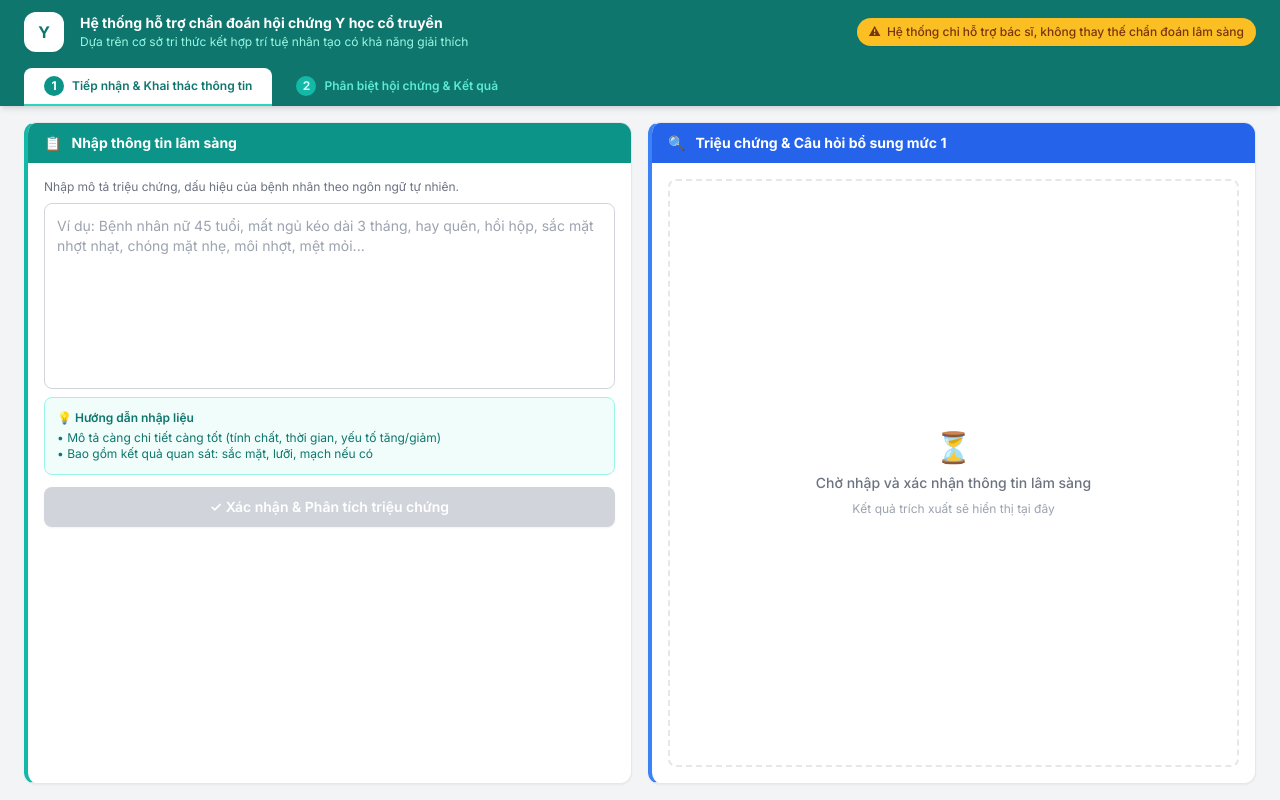
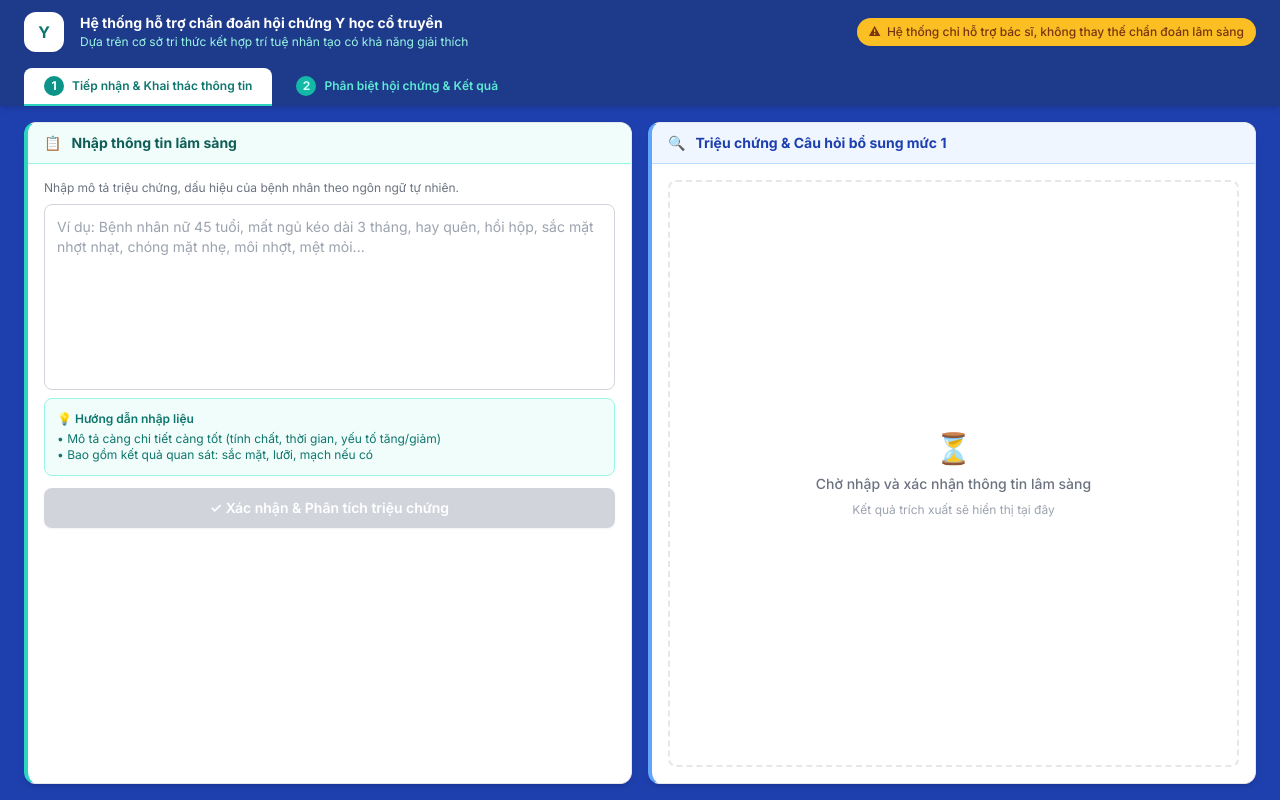
Before and after one commit to nguyetphung96-hub/yhct-diagnosis, a Next.js app: page / in a window 1280 px wide. Built offline with nearby package versions, Linux system fonts and the light colour scheme.

Commit message:
ui: nền xanh dương, panel header màu nhạt

```diff
--- a/src/components/DiagnosisApp.tsx
+++ b/src/components/DiagnosisApp.tsx
@@ -98,10 +98,10 @@ export default function DiagnosisApp() {
   const tab2Available = state.step >= 3 || state.step === 4;
 
   return (
-    <div className="h-screen flex flex-col overflow-hidden bg-gray-100">
+    <div className="h-screen flex flex-col overflow-hidden bg-blue-800">
 
       {/* ── HEADER ── */}
-      <header className="flex-shrink-0 bg-teal-700 shadow-md">
+      <header className="flex-shrink-0 bg-blue-900 shadow-md">
         <div className="max-w-screen-xl mx-auto px-6 py-3 flex items-center gap-4">
           <div className="w-10 h-10 rounded-xl bg-white flex items-center justify-center shadow-sm">
             <span className="text-teal-700 text-base font-black">Y</span>
@@ -430,10 +430,10 @@ export default function DiagnosisApp() {
 // ══════════════════════════════════════════════════════════════
 
 const PANEL_COLORS = {
-  teal:   { border: 'border-l-teal-500',   header: 'bg-teal-600',   icon: 'bg-teal-100 text-teal-700' },
-  blue:   { border: 'border-l-blue-500',   header: 'bg-blue-600',   icon: 'bg-blue-100 text-blue-700' },
-  purple: { border: 'border-l-purple-500', header: 'bg-purple-600', icon: 'bg-purple-100 text-purple-700' },
-  emerald:{ border: 'border-l-emerald-500',header: 'bg-emerald-600',icon: 'bg-emerald-100 text-emerald-700' },
+  teal:   { border: 'border-l-teal-400',   header: 'bg-teal-50 border-b border-teal-200',   titleColor: 'text-teal-800' },
+  blue:   { border: 'border-l-blue-400',   header: 'bg-blue-50 border-b border-blue-200',   titleColor: 'text-blue-800' },
+  purple: { border: 'border-l-purple-400', header: 'bg-purple-50 border-b border-purple-200', titleColor: 'text-purple-800' },
+  emerald:{ border: 'border-l-emerald-400',header: 'bg-emerald-50 border-b border-emerald-200', titleColor: 'text-emerald-800' },
 };
 
 function Panel({ color, icon, title, badge, children }: {
@@ -445,13 +445,13 @@ function Panel({ color, icon, title, badge, children }: {
 }) {
   const c = PANEL_COLORS[color];
   return (
-    <div className={`bg-white rounded-xl shadow-sm border border-gray-200 border-l-4 ${c.border} flex flex-col overflow-hidden`}>
+    <div className={`bg-white rounded-xl shadow-md border border-gray-200 border-l-4 ${c.border} flex flex-col overflow-hidden`}>
       {/* Panel header */}
       <div className={`flex-shrink-0 ${c.header} px-4 py-2.5 flex items-center gap-2.5`}>
         <span className="text-sm">{icon}</span>
-        <h2 className="text-sm font-bold text-white flex-1">{title}</h2>
+        <h2 className={`text-sm font-bold flex-1 ${c.titleColor}`}>{title}</h2>
         {badge && (
-          <span className="text-xs bg-white bg-opacity-20 text-white border border-white border-opacity-30 px-2 py-0.5 rounded-full font-medium">
+          <span className="text-xs bg-white text-green-700 border border-green-300 px-2 py-0.5 rounded-full font-medium">
             {badge.label}
           </span>
         )}
```
